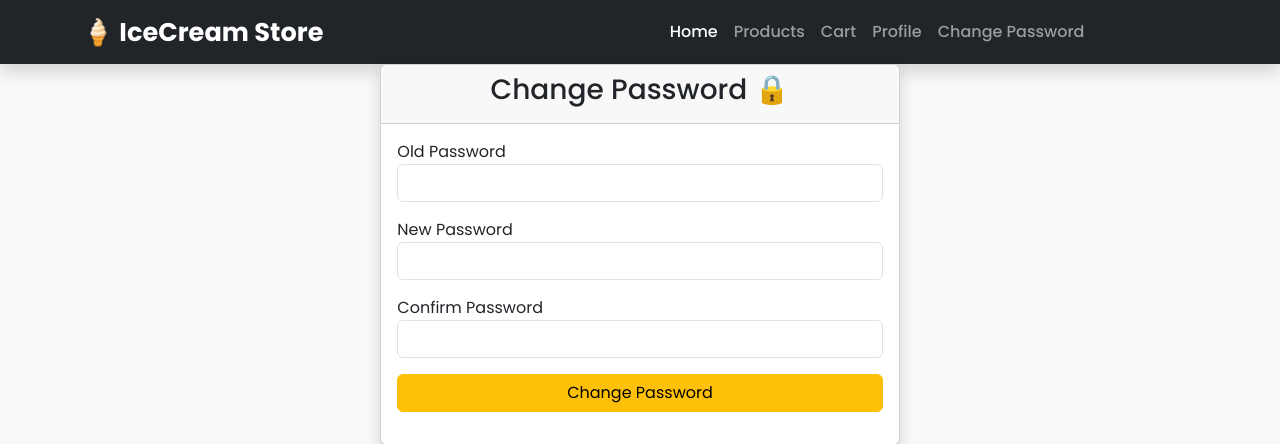
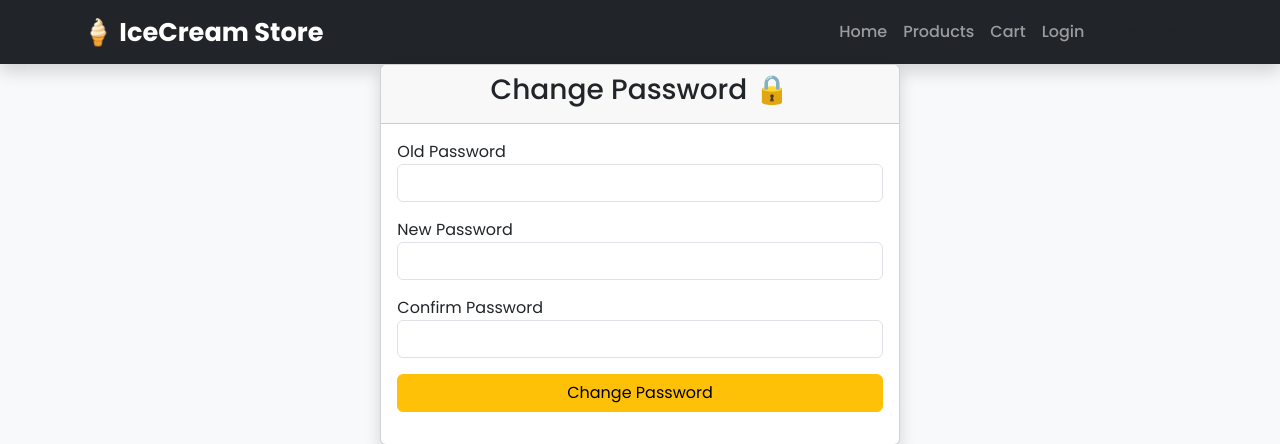
Before and after one commit to surajsabale8191/Icecream-frontend, a Django app: page /change-password/ in a window 1280 px wide. Shown: the top 444 px of the page. Run offline with Django 5.2, Linux system fonts and the light colour scheme.

Commit message:
added navbar.js and modified navbar

```diff
--- /dev/null
+++ b/static/js/navbar.js
@@ -0,0 +1,76 @@
+document.addEventListener("DOMContentLoaded", function () {
+
+    const access = localStorage.getItem("access");
+
+    if (access) {
+
+        document.getElementById("loginNav").classList.add("d-none");
+        document.getElementById("registerNav").classList.add("d-none");
+
+        document.getElementById("profileNav").classList.remove("d-none");
+        document.getElementById("changePasswordNav").classList.remove("d-none");
+        document.getElementById("logoutNav").classList.remove("d-none");
+    }
+
+    // Logout
+    const logoutBtn = document.getElementById("logoutBtn");
+
+    if (logoutBtn) {
+
+        logoutBtn.addEventListener("click", async function (e) {
+
+            e.preventDefault();
+
+            const refresh = localStorage.getItem("refresh");
+            const access = localStorage.getItem("access");
+
+            try {
+
+                const response = await fetch("http://127.0.0.1:8001/api/logout/", {
+
+                    method: "POST",
+
+                    headers: {
+
+                        "Content-Type": "application/json",
+
+                        "Authorization": `Bearer ${access}`
+
+                    },
+
+                    body: JSON.stringify({
+
+                        refresh: refresh
+
+                    })
+
+                });
+
+                if (response.ok) {
+
+                    localStorage.removeItem("access");
+                    localStorage.removeItem("refresh");
+
+                    alert("Logged out successfully.");
+
+                    window.location.href = "/login/";
+
+                } else {
+
+                    alert("Logout failed.");
+
+                }
+
+            } catch (error) {
+
+                console.log(error);
+
+                alert("Cannot connect to backend.");
+
+            }
+
+        });
+
+    }
+
+});
--- a/templates/base.html
+++ b/templates/base.html
@@ -47,7 +47,7 @@
         <div class="collapse navbar-collapse" id="navbar">
           <ul class="navbar-nav ms-auto">
             <li class="nav-item">
-              <a class="nav-link active" href="{% url 'home' %}">Home</a>
+              <a class="nav-link" href="/">Home</a>
             </li>
 
             <li class="nav-item">
@@ -58,22 +58,32 @@
               <a class="nav-link" href="#">Cart</a>
             </li>
 
-            <li class="nav-item">
-              <a class="nav-link" href="{% url 'profile' %}">Profile </a>
-                {% comment %} <a class="nav-link" href="{% url 'login'%}">Login</a> {% endcomment %}
-            </li>
-            <li class="nav-item">
-                <a class="nav-link" href="/change-password/">
-                 Change Password
-                </a>
+            <!-- Guest Menu -->
+            <li class="nav-item" id="loginNav">
+              <a class="nav-link" href="/login/">Login</a>
             </li>
 
-            <li class="nav-item">
+            <li class="nav-item" id="registerNav">
               <a
                 class="nav-link btn btn-warning text-dark ms-2 px-3"
-                href="{% url 'register' %}"
+                href="/register/"
               >
                 Register
+              </a>
+            </li>
+
+            <!-- User Menu -->
+            <li class="nav-item d-none" id="profileNav">
+              <a class="nav-link" href="/profile/"> Profile </a>
+            </li>
+
+            <li class="nav-item d-none" id="changePasswordNav">
+              <a class="nav-link" href="/change-password/"> Change Password </a>
+            </li>
+
+            <li class="nav-item d-none" id="logoutNav">
+              <a class="nav-link text-danger" href="#" id="logoutBtn">
+                Logout
               </a>
             </li>
           </ul>
@@ -96,5 +106,6 @@
     </footer>
 
     <script src="https://cdn.jsdelivr.net/npm/bootstrap@5.3.7/dist/js/bootstrap.bundle.min.js"></script>
+    <script src="{% static 'js/navbar.js' %}"></script>
   </body>
 </html>
```
